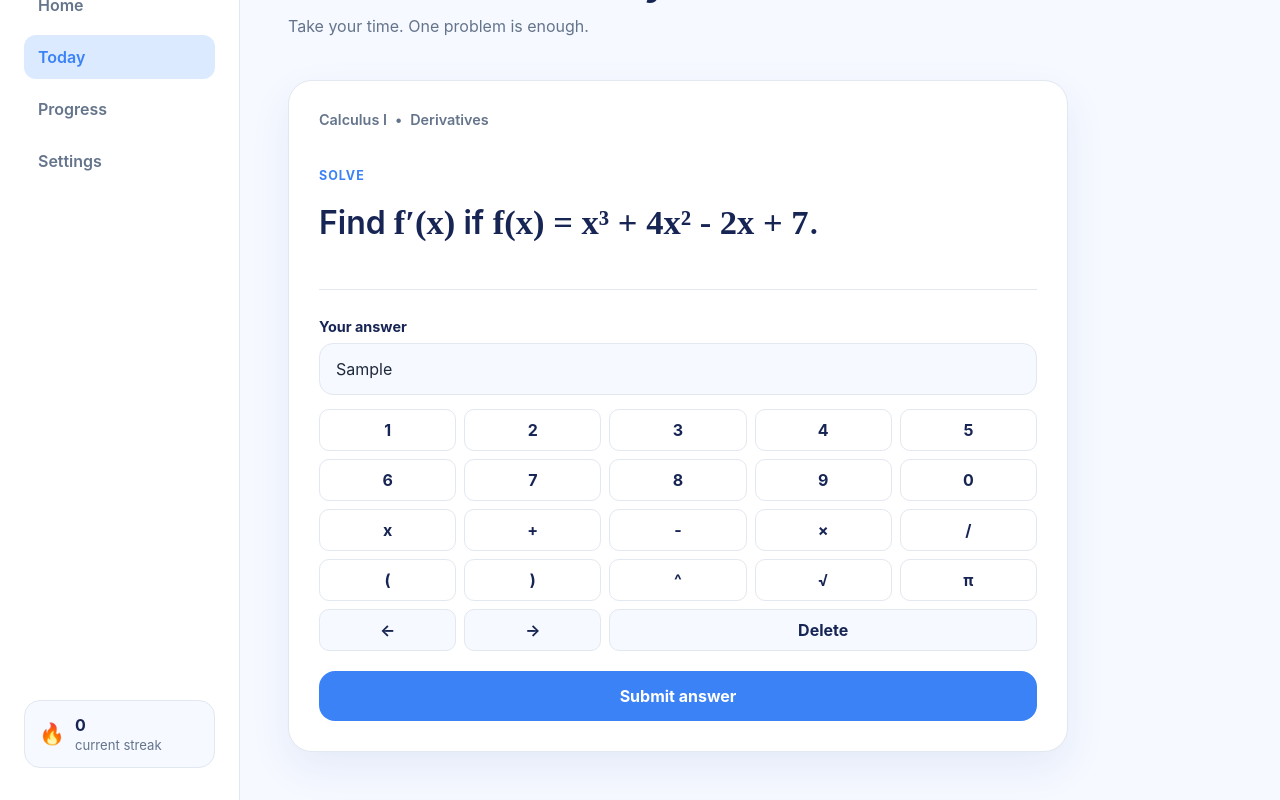
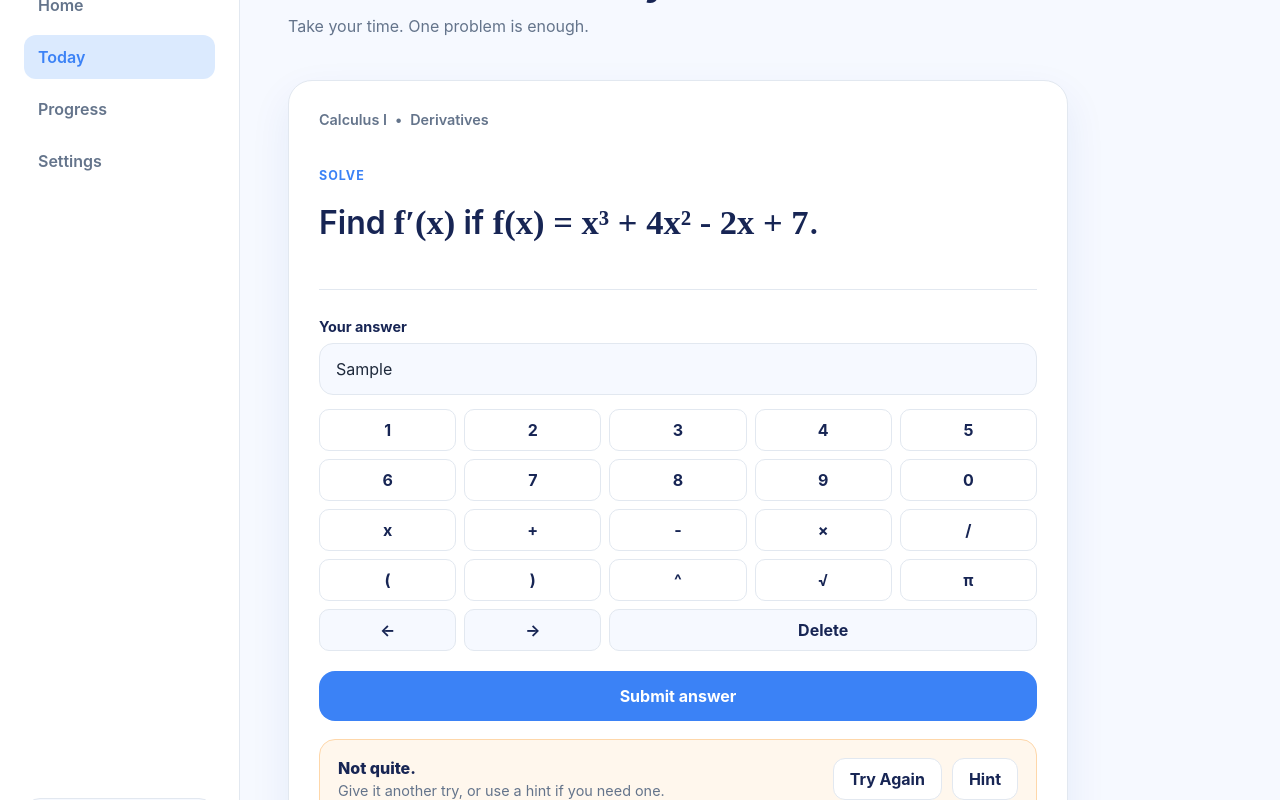
Before and after one commit to TracyyT/mathem, a React (Vite) app: page /today in a window 1280 px wide. Both pictures are taken after typing "Sample" into the empty fields and a click on the button "Submit answer". Shown: the part 114-914 px from the top of the page. Built offline with nearby package versions, Linux system fonts and the light colour scheme; a web font is replaced by a local one.

Commit message:
add answer validation and hint feedback feature

```diff
--- a/src/App.css
+++ b/src/App.css
@@ -583,3 +583,98 @@
 .delete-key {
   grid-column: span 3;
 }
+.answer-feedback {
+  margin-top: 18px;
+  padding: 18px;
+
+  display: flex;
+  align-items: center;
+  justify-content: space-between;
+  gap: 16px;
+
+  border-radius: var(--radius-medium);
+}
+
+.wrong-feedback {
+  background: #fff7ed;
+  border: 1px solid #fed7aa;
+}
+
+.correct-feedback {
+  background: #eff6ff;
+  border: 1px solid #bfdbfe;
+}
+
+.feedback-title {
+  margin: 0;
+
+  color: var(--navy);
+
+  font-weight: 800;
+}
+
+.feedback-text {
+  margin: 4px 0 0;
+
+  color: var(--muted);
+
+  font-size: 0.9rem;
+}
+
+.secondary-button {
+  padding: 10px 16px;
+
+  border: 1px solid var(--border);
+  border-radius: 12px;
+
+  background: var(--surface);
+  color: var(--navy);
+
+  font-weight: 700;
+}
+
+.secondary-button:hover {
+  background: var(--light-blue);
+}
+.feedback-actions {
+  display: flex;
+  gap: 10px;
+  flex-shrink: 0;
+}
+
+.hint-box {
+  margin-top: 14px;
+  padding: 14px 16px;
+
+  background: var(--surface);
+
+  border: 1px solid #fed7aa;
+  border-radius: 12px;
+}
+
+.hint-box p {
+  margin: 0;
+
+  color: var(--text);
+
+  font-size: 0.92rem;
+  line-height: 1.6;
+}
+
+.hint-label {
+  margin-bottom: 6px !important;
+
+  color: var(--purple) !important;
+
+  font-size: 0.75rem !important;
+  font-weight: 800;
+  text-transform: uppercase;
+  letter-spacing: 0.08em;
+}
+
+@media (max-width: 700px) {
+  .answer-feedback {
+    align-items: flex-start;
+    flex-direction: column;
+  }
+}
--- a/src/pages/TodayPage.jsx
+++ b/src/pages/TodayPage.jsx
@@ -3,7 +3,10 @@ import { useRef, useState } from 'react'
 function TodayPage() {
 
   const [answer, setAnswer] = useState('')
+  const [showHint, setShowHint] = useState(false)
+  const [result, setResult] = useState(null)
   const answerInputRef = useRef(null)
+
   const insertAtCursor = (value) => {
   const input = answerInputRef.current
 
@@ -78,6 +81,27 @@ const moveCursor = (direction) => {
 
     input.focus()
     input.setSelectionRange(newPosition, newPosition)
+    }
+
+    const checkAnswer = () => {
+        const normalizedAnswer = answer
+            .toLowerCase()
+            .replaceAll(' ', '')
+            .replaceAll('²', '^2')
+            .replaceAll('*', '')
+            .replaceAll('×', '')
+
+        const acceptedAnswers = [
+            '3x^2+8x-2',
+            '8x+3x^2-2',
+            '3x^2-2+8x',
+        ]
+
+        if (acceptedAnswers.includes(normalizedAnswer)) {
+            setResult('correct')
+        } else {
+            setResult('wrong')
+        }
         }
 
   return (
@@ -163,9 +187,68 @@ const moveCursor = (direction) => {
             </button>
             </div>
 
-          <button className="primary-button submit-answer">
+          <button
+            className="primary-button submit-answer"
+            onClick={checkAnswer}
+            >
             Submit answer
             </button>
+            {result === 'wrong' && (
+                <div className="answer-feedback wrong-feedback">
+                    <div>
+                    <p className="feedback-title">Not quite.</p>
+                    <p className="feedback-text">
+                        Give it another try, or use a hint if you need one.
+                    </p>
+
+                    {showHint && (
+                        <div className="hint-box">
+                        <p className="hint-label">Hint</p>
+                        <p>
+                            Differentiate each term separately using the power rule:
+                            <span className="math-text"> d/dx(xⁿ) = nxⁿ⁻¹</span>.
+                        </p>
+                        </div>
+                    )}
+                    </div>
+
+                    <div className="feedback-actions">
+                    <button
+                        type="button"
+                        className="secondary-button"
+                        onClick={() => {
+                        setResult(null)
+                        setShowHint(false)
+                        answerInputRef.current?.focus()
+                        }}
+                    >
+                        Try Again
+                    </button>
+
+                    {!showHint && (
+                        <button
+                        type="button"
+                        className="secondary-button"
+                        onClick={() => setShowHint(true)}
+                        >
+                        Hint
+                        </button>
+                    )}
+                    </div>
+                </div>
+                )}
+
+             {result === 'correct' && (
+                <div className="answer-feedback correct-feedback">
+                    <div>
+                    <p className="feedback-title">Correct!</p>
+                    <p className="feedback-text">
+                        Nice work.
+                    </p>
+                    </div>
+                </div>
+                )}
+
         </div>
       </div>
     </section>
```
Lines whose indentation alone changed are shown as unchanged.
